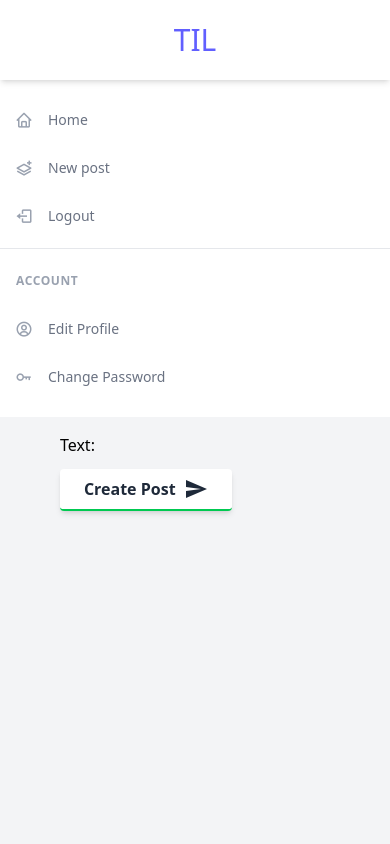
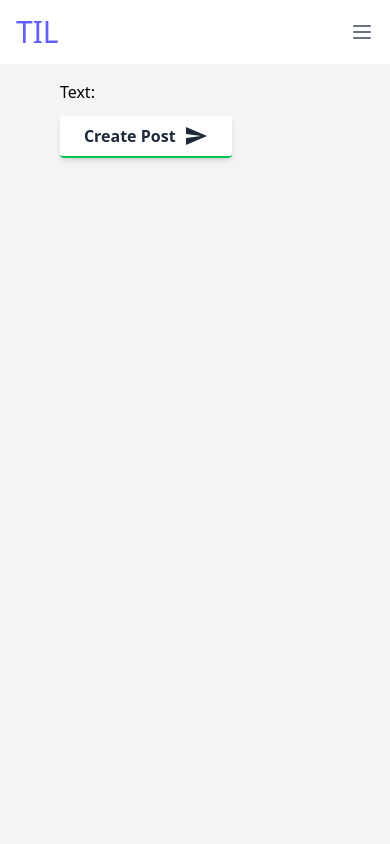
Before and after one commit to luigiay1123/django2nd, a Django app: page /new/ in a window 390 px wide. Run offline with Django 5.2, Linux system fonts and the light colour scheme; the visitor is signed in with stand-in values (Sample User, id 1); some libraries are stand-ins or nearby versions.

Commit message:
46. Changing sidebar to hamburger menu for mobile

```diff
--- a/frontend/js/main.js
+++ b/frontend/js/main.js
@@ -85,4 +85,8 @@ $(document).on("click", ".js-toggle-modal", function(e) {
             console.warn(error)
         }
     });
-})
+});
+
+$("#menu-toggle").on("click", function() {
+  $("#nav-menu").toggleClass("hidden");
+});
--- a/til/templates/base.html
+++ b/til/templates/base.html
@@ -13,11 +13,16 @@
 
     <!-- component is from https://tailwindcomponents.com/component/sidebar-navigation -->
     <div class="min-h-screen flex flex-col md:flex-row bg-gray-100">
-      <div class="flex flex-col md:w-56 bg-white md:rounded-r-3xl overflow-hidden">
-        <div class="flex items-center justify-center h-20 shadow-md">
+      <div class="flex flex-col w-full md:w-56 bg-white md:rounded-r-3xl overflow-hidden">
+        <div class="flex items-center justify-between h-16 shadow-md px-4">
           <h1 class="text-3xl uppercase text-indigo-500">TIL</h1>
+          <button class="md:hidden text-gray-500 focus:outline-none" id="menu-toggle">
+            <svg class="w-6 h-6" fill="none" stroke="currentColor" viewBox="0 0 24 24">
+              <path stroke-linecap="round" stroke-linejoin="round" stroke-width="2" d="M4 6h16M4 12h16M4 18h16"/>
+            </svg>
+          </button>
         </div>
-        <ul class="flex flex-col py-4">
+        <ul class="flex-col py-4 hidden md:flex" id="nav-menu">
           <li>
             <a href="/" class="flex flex-row items-center h-12 transform hover:translate-x-2 transition-transform ease-in duration-200 text-gray-500 hover:text-gray-800">
               <span class="inline-flex items-center justify-center h-12 w-12 text-lg text-gray-400"><i class="bx bx-home"></i></span>
```
